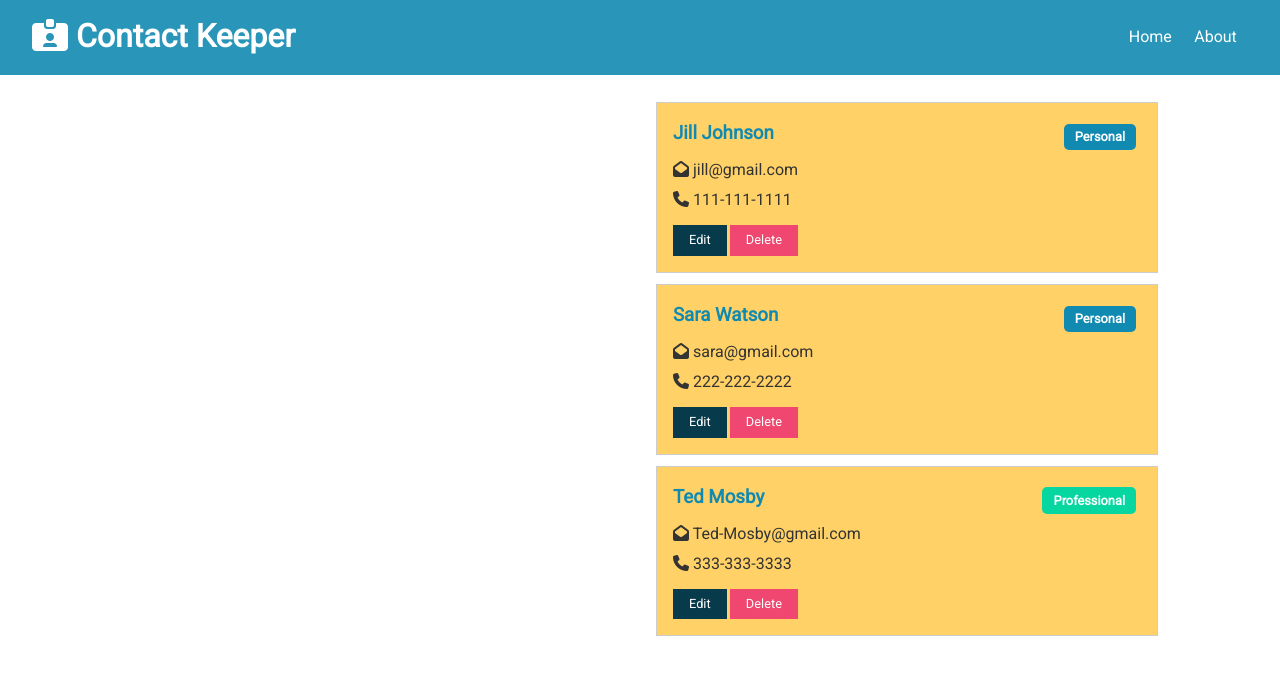
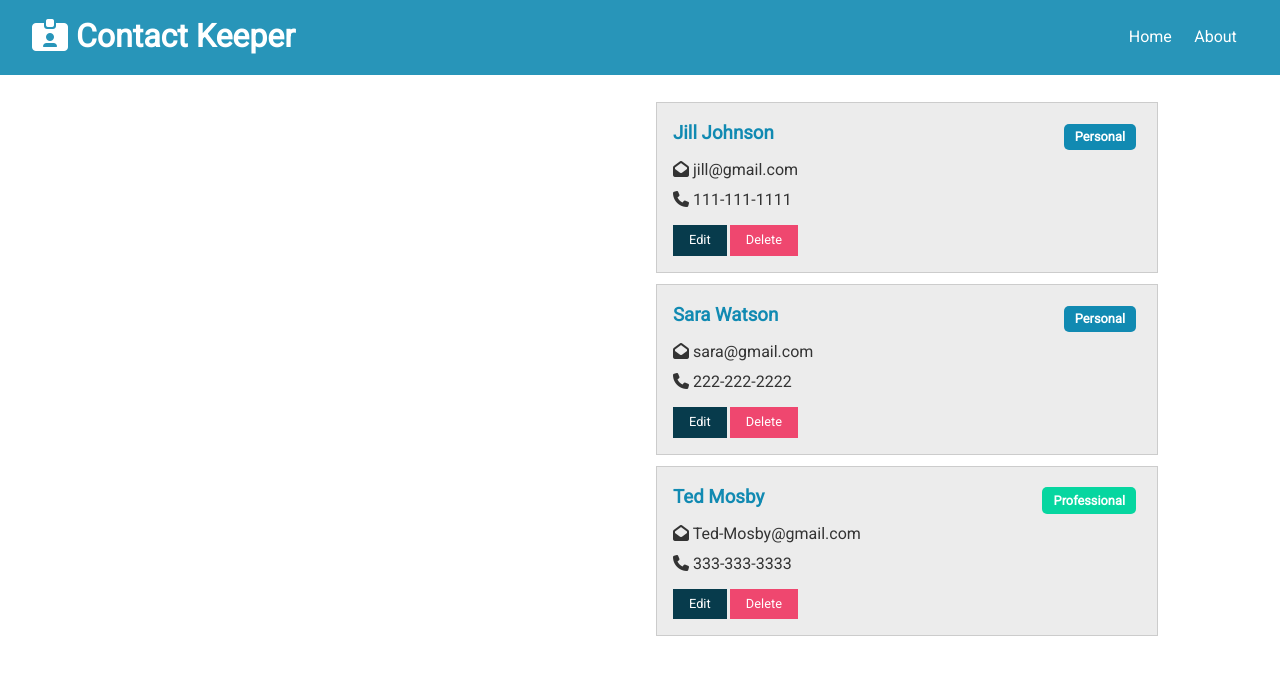
Before and after one commit to g-popp/contact-keeper, a React (Create React App) app in the folder client/: page / in a window 1280 px wide. Shown: the top 674 px of the page. Built offline with nearby package versions, Linux system fonts and the light colour scheme; the HTML template or start-up script is replaced by a standard one.

Commit message:
Change light color

```diff
--- a/client/src/App.css
+++ b/client/src/App.css
@@ -4,7 +4,7 @@
 :root {
 	--primary-color: #118ab2;
 	--dark-color: #073b4c;
-	--light-color: #ffd166;
+	--light-color: #ececec;
 	--danger-color: #ef476f;
 	--success-color: #06d6a0;
 }
```
